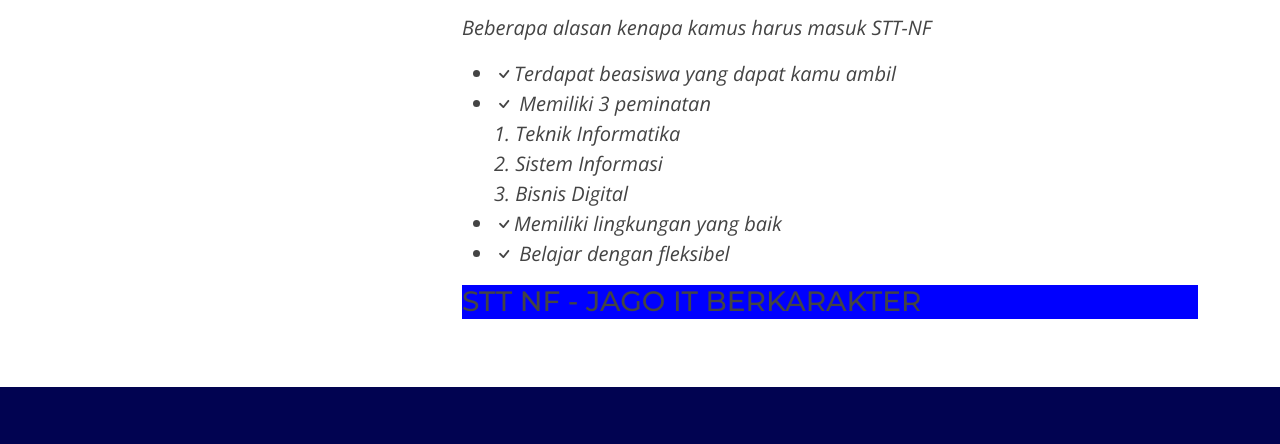
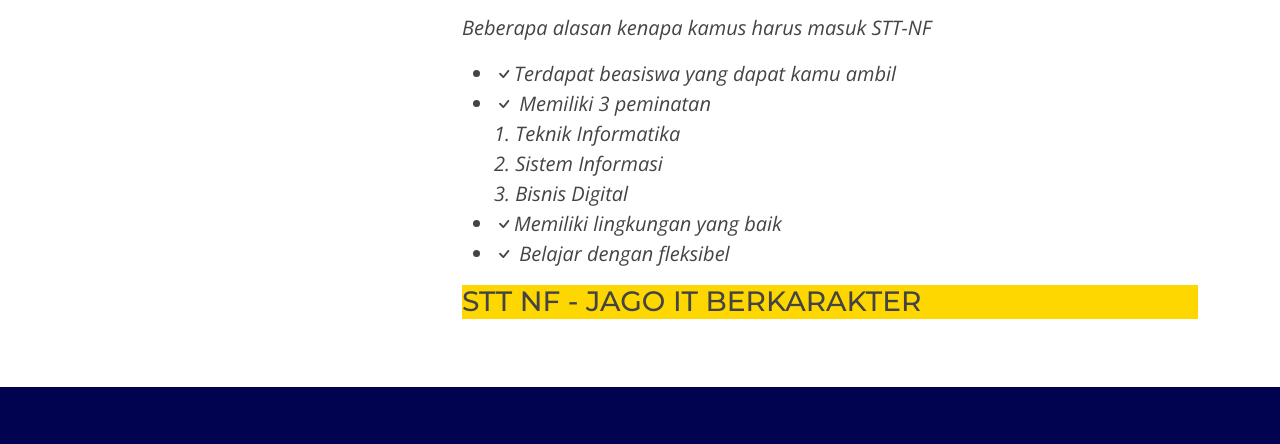
Before and after one commit to ahmadihsanullah/ahmadihsanullah.github.io, a plain HTML site: page artikel.html in a window 1280 px wide. Shown: the part 563-1007 px from the top of the page. Drawn offline with nearby package versions, Linux system fonts and the light colour scheme.

Commit message:
merubah warna background tulisan menjadi gold

```diff
--- a/artikel.html
+++ b/artikel.html
@@ -122,7 +122,7 @@
                             <li><i class="bi bi-check"> Belajar dengan fleksibel</i>
                             </li>
                         </ul>
-                        <h3 style="background-color: blue; ">
+                        <h3 style="background-color: gold; ">
                             STT NF - JAGO IT BERKARAKTER
                         </h3>
                     </div>
```
